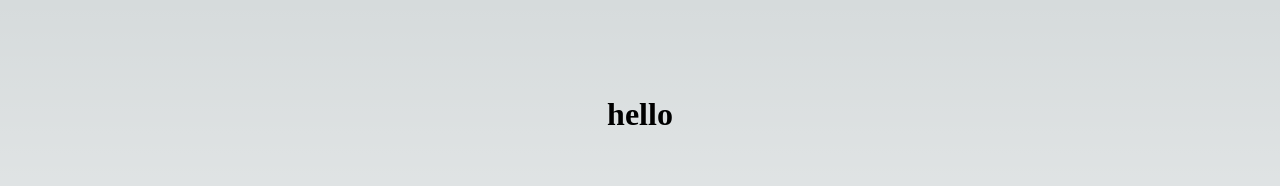
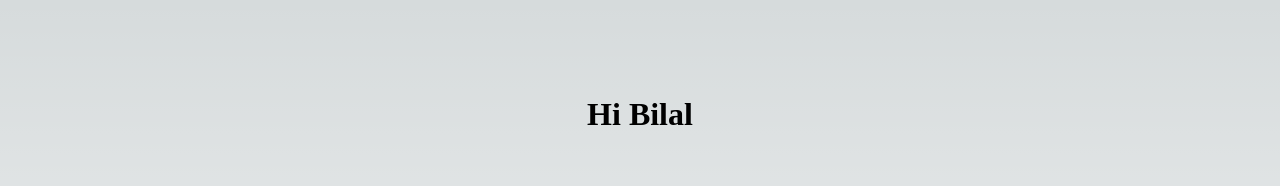
Before and after one commit to Bilala21/property-finder, a Next.js app: page / in a window 1280 px wide. Shown: the top 186 px of the page. Built offline with nearby package versions, Linux system fonts and the light colour scheme.

Commit message:
sddfsfdf

```diff
--- a/src/pages/index.js
+++ b/src/pages/index.js
@@ -15,7 +15,7 @@ export default function Home() {
         <link rel="icon" href="/favicon.ico" />
       </Head>
       <main className={styles.main}>
-        <h1>hello</h1>
+        <h1>Hi Bilal</h1>
       </main>
     </>
   )
```
